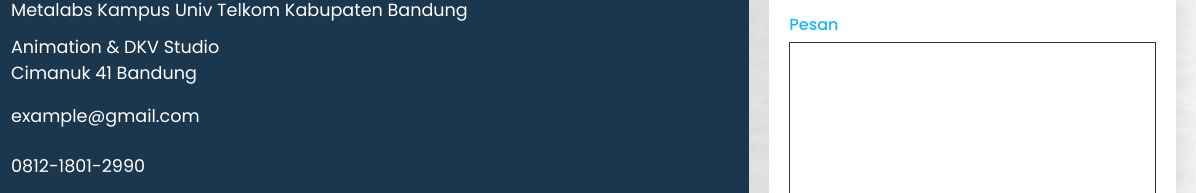
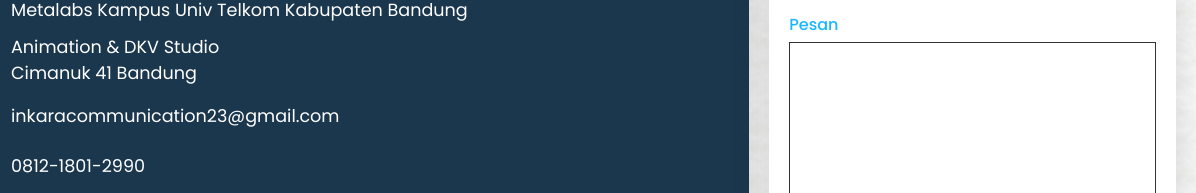
Before and after one commit to molenaru/Inco-Indonesia, a plain HTML site: page contact.html in a window 1280 px wide. Shown: the part 428-621 px from the top of the page, 84-1280 px from the left. Drawn offline with nearby package versions, Linux system fonts and the light colour scheme.

Commit message:
Add files via upload

```diff
--- a/contact.html
+++ b/contact.html
@@ -69,7 +69,7 @@
             </div>
             <div>
               <span><ion-icon name="mail-outline"></ion-icon></span>
-              <a href="mailto:example@gmail.com">example@gmail.com</a>
+              <a href="mailto:inkaracommunication23@gmail.com">inkaracommunication23@gmail.com</a>
             </div>
             <div>
               <span><ion-icon name="logo-whatsapp"></ion-icon></span>
```
